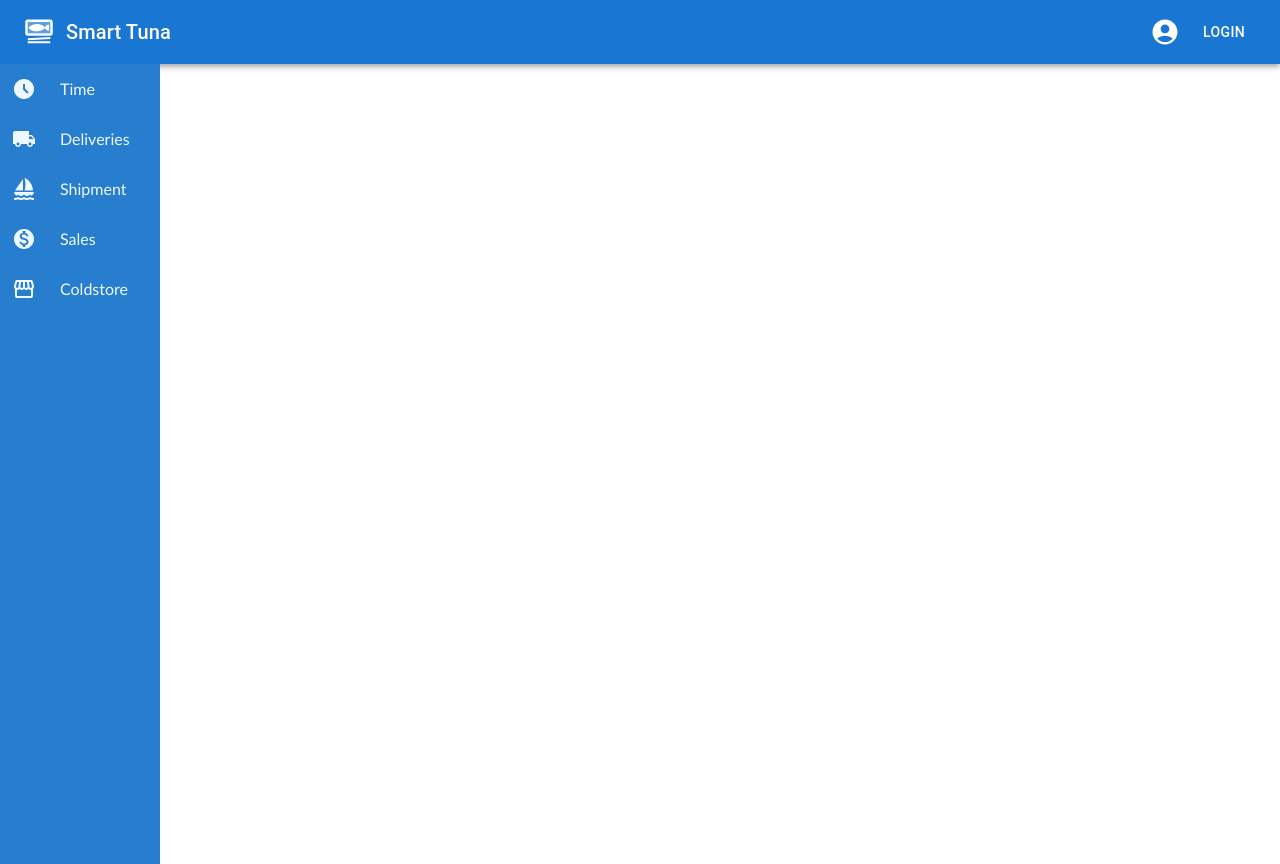
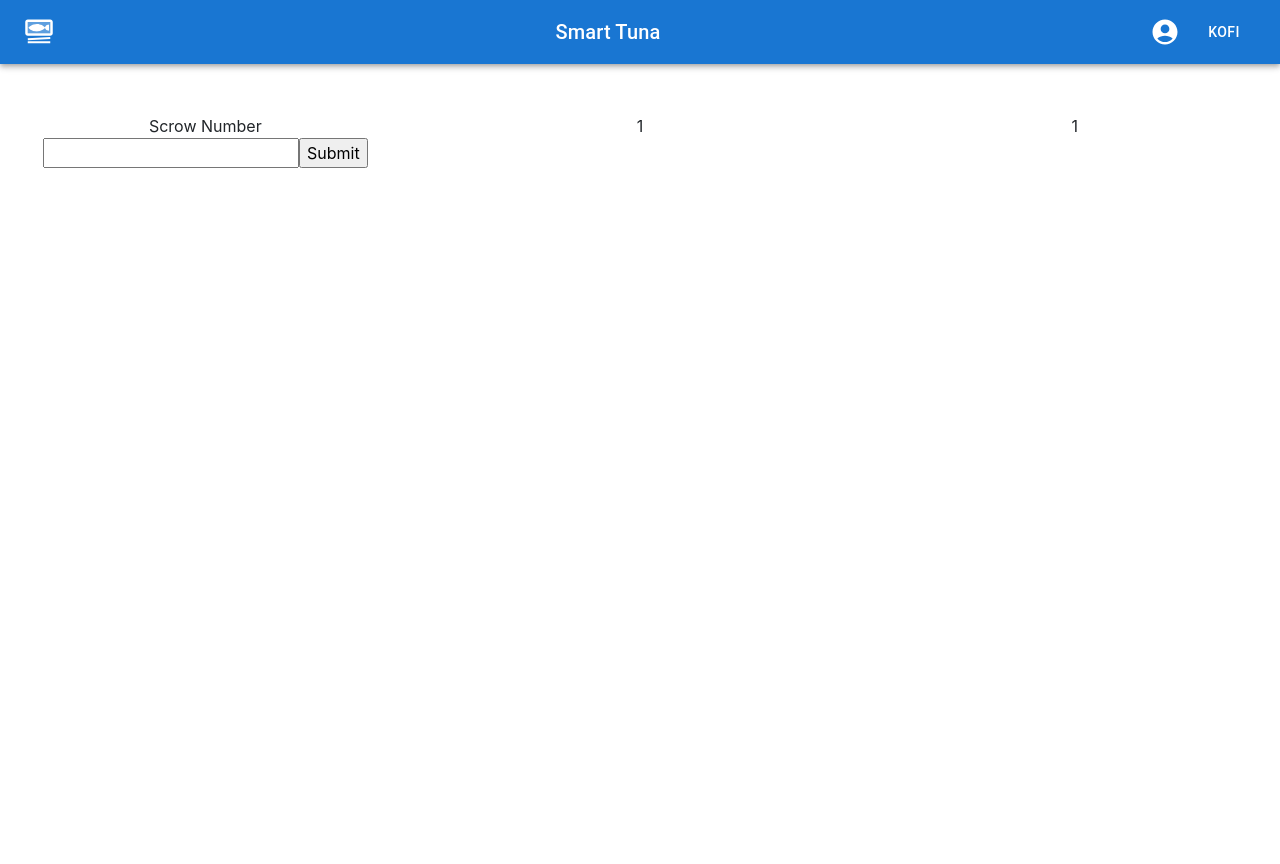
Before and after one commit to Florentpop/Dynamic-Accordion, a React (Create React App) app in the folder coldstoreapp/: page / in a window 1280 px wide. After the commit the page ends 800 px from the top, so only its background shows below. Built offline with nearby package versions, Linux system fonts and the light colour scheme.

Commit message:
updates made

```diff
--- a/coldstoreapp/src/App.js
+++ b/coldstoreapp/src/App.js
@@ -1,12 +1,15 @@
 import React from 'react';
 import ColdStoreDashboard from './components/ColdStoreDashboard';
 import Dashboard from './screens/Dashboard';
+import ColdStoreNavbar from './components/ColdStoreNavbar';
+import ShipSide from './components/ShipSide';
 
 
 function App() {
   return (
     <div className="App">
-     <Dashboard/>
+     <ColdStoreNavbar/>
+     <ShipSide/>
     </div>
   );
 }
--- a/coldstoreapp/src/components/ColdStoreNavbar.js
+++ b/coldstoreapp/src/components/ColdStoreNavbar.js
@@ -23,6 +23,7 @@ function ColdStoreNavbar() {
           variant="h6"
           component="div"
           color="white"
+          textAlign="center"
           sx={{ flexGrow: 1 }}
         >
           Smart Tuna
@@ -33,7 +34,7 @@ function ColdStoreNavbar() {
           />
         </IconButton>
         <Stack direction="row" spacing={2}>
-          <Button color="inherit">Login</Button>
+          <Button color="inherit">Kofi</Button>
         </Stack>
       </Toolbar>
     </AppBar>
```
